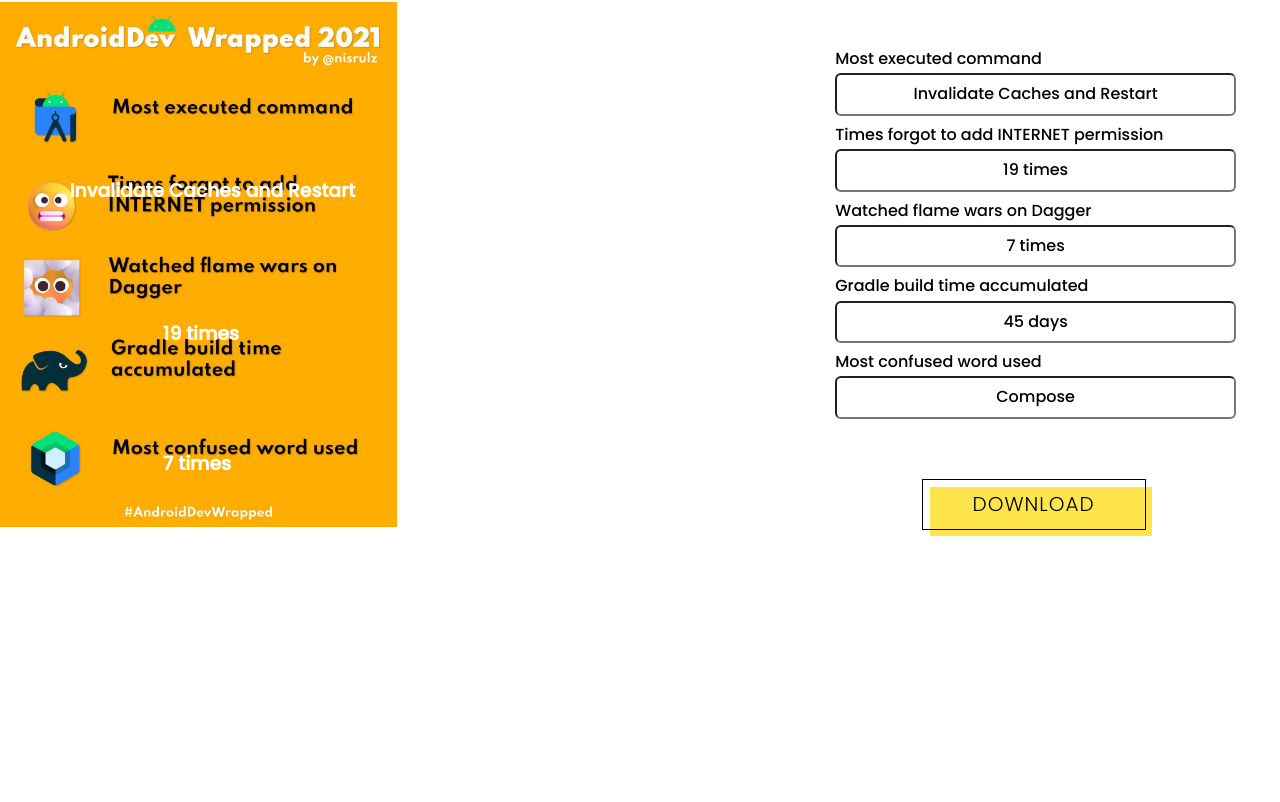
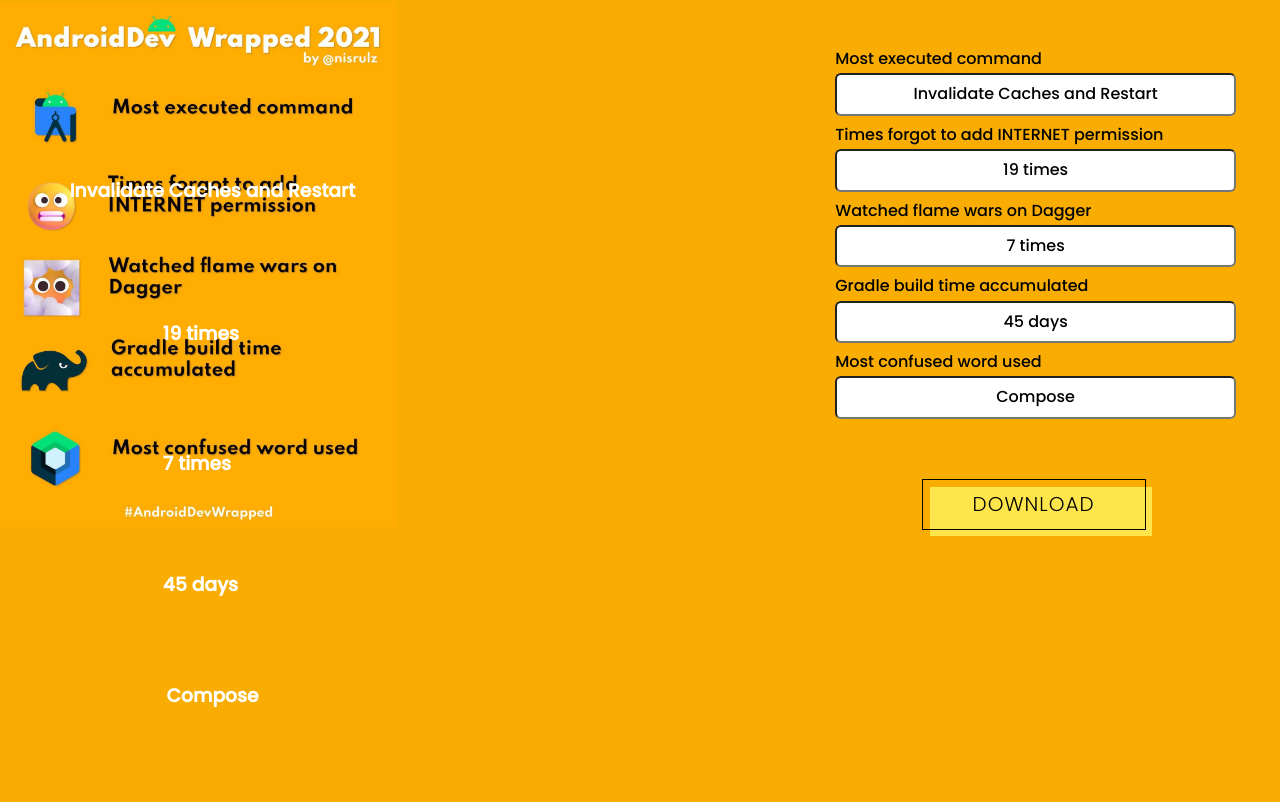
Before and after one commit to nisrulz/android-dev-wrapped-generator, a plain HTML site: page public/index.html in a window 1280 px wide. Shown: the part 110-912 px from the top of the page. Drawn offline with nearby package versions, Linux system fonts and the light colour scheme.

Commit message:
updated bg

```diff
--- a/public/style.css
+++ b/public/style.css
@@ -5,6 +5,7 @@ body {
     align-items: center;
     justify-content: center;
     font-family: 'Poppins', sans-serif;
+    background-color: #f9ad03;
 }
 
 body>#app {
```
